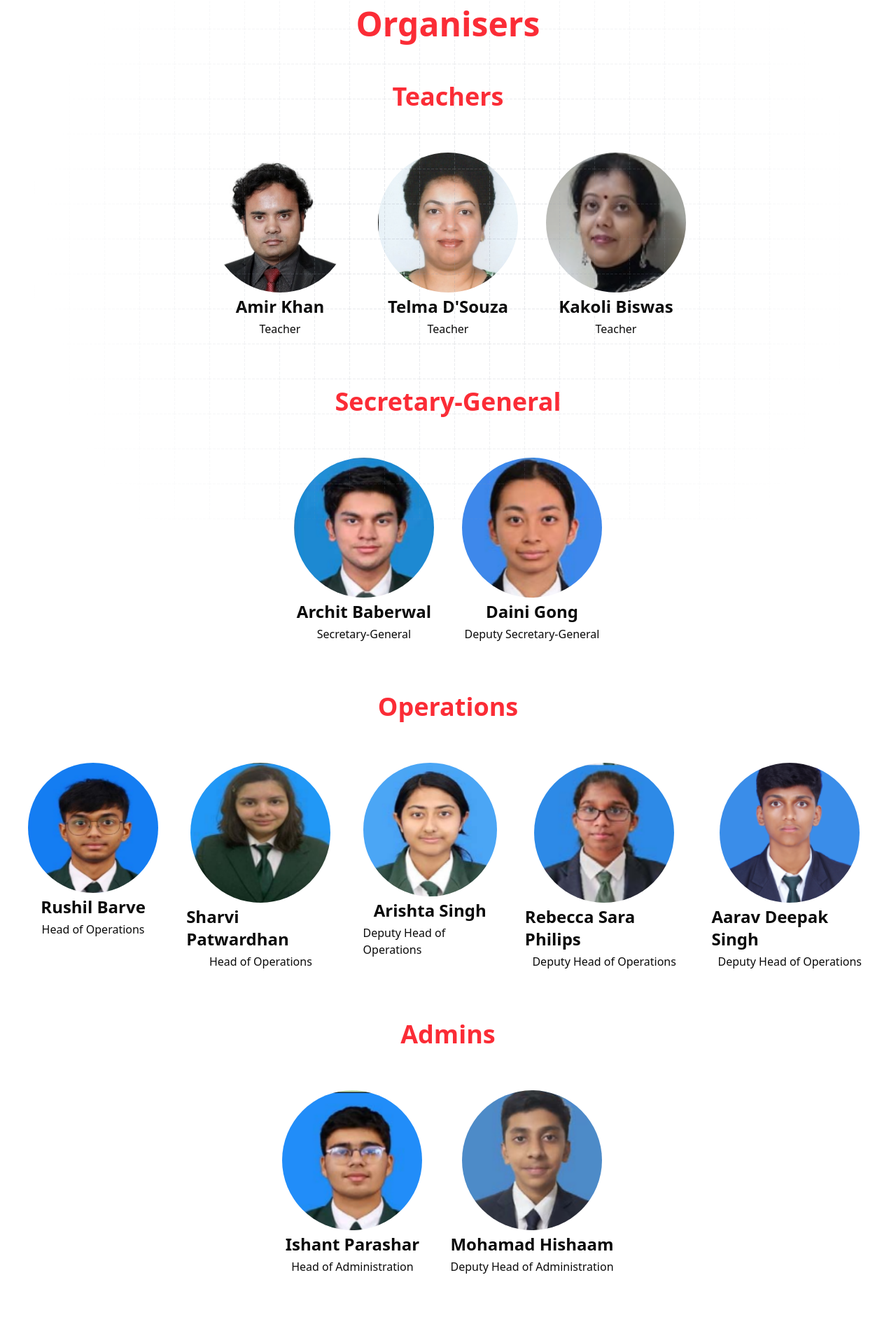
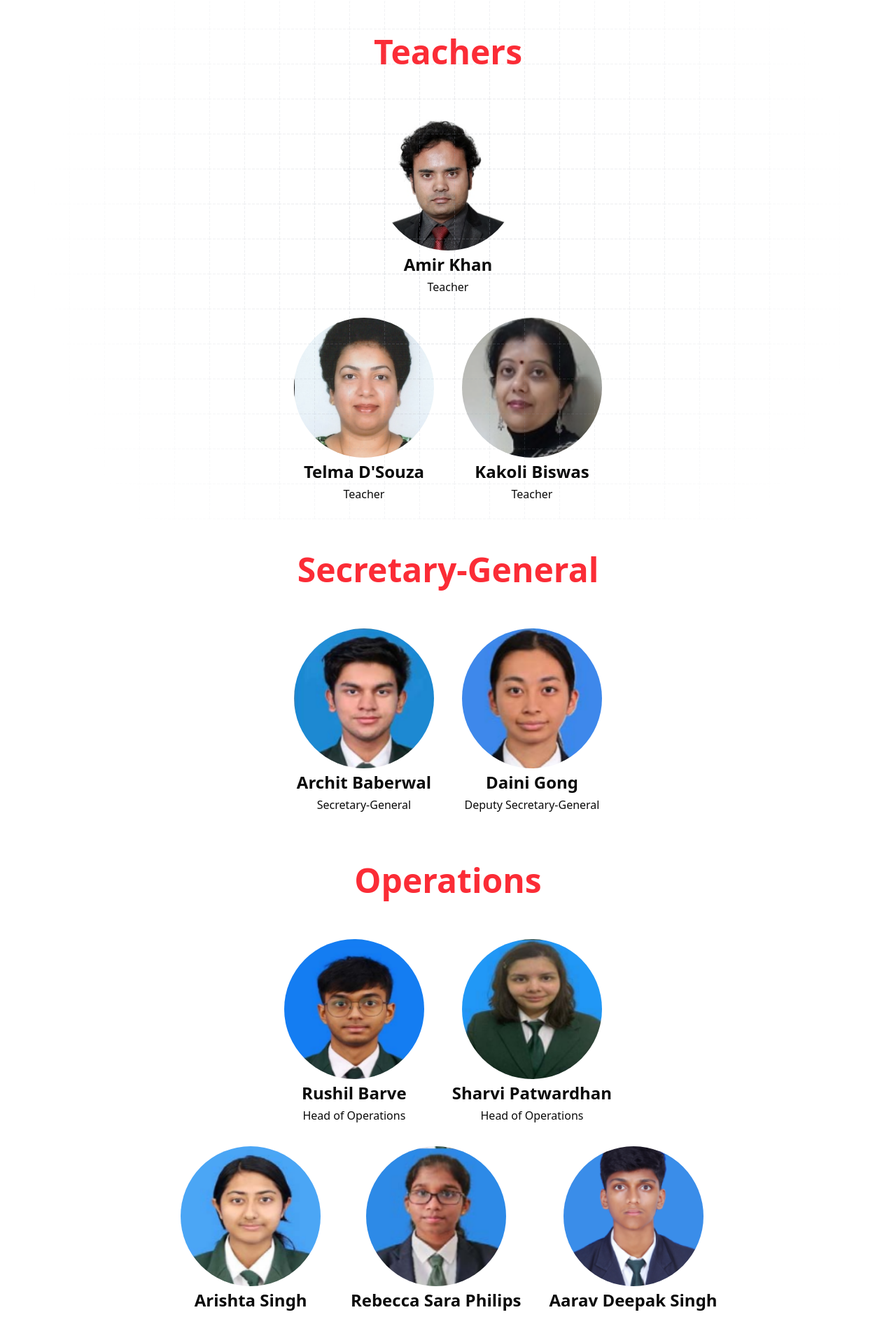
Before and after one commit to Achyut2009/dpsdqmun, a Next.js app: page /org in a window 1280 px wide. Shown: the part 58-1940 px from the top of the page at 70% size. Built offline with nearby package versions, Linux system fonts and the light colour scheme.

Commit message:
6th commit

```diff
--- a/src/app/data.ts
+++ b/src/app/data.ts
@@ -1,9 +1,12 @@
-const teachers = [
+const teachers_a = [
     {
         name: "Amir Khan",
         image: "/2025/Amir.png",
         desc: "",
     },
+]
+
+const teachers_b = [
     {
         name: "Telma D'Souza",
         image: "/2025/Telma.png",
@@ -44,7 +47,10 @@ const Operations = [
         image: "/2025/Sharvi.png",
         desc: "",
     },
-    {
+]
+
+const Deputy_Operations = [
+        {
         name: "Arishta Singh",
         post: "Deputy Head of Operations",
         image: "/2025/Arishta.png",
@@ -136,9 +142,11 @@ const directors = [
 ]
 
 export {
-    teachers,
+    teachers_a,
+    teachers_b,
     Sg,
     Operations,
+    Deputy_Operations,
     Admin,
     Press,
     IT,
--- a/src/app/org/page.tsx
+++ b/src/app/org/page.tsx
@@ -1,7 +1,7 @@
 "use client"
 
 import Image from "next/image";
-import { teachers, Sg, Operations, Admin, Press, IT } from "../data";import { GridPattern } from "@/components/ui/grid-pattern";
+import { teachers_a, teachers_b, Sg, Operations, Deputy_Operations, Admin, Press, IT } from "../data"; import { GridPattern } from "@/components/ui/grid-pattern";
 import { cn } from "@/lib/utils";
 
 export default function About() {
@@ -17,12 +17,29 @@ export default function About() {
                     "[mask-image:radial-gradient(600px_circle_at_center,white,transparent)]",
                 )}
             />
-            <h1 className="text-5xl font-bold mb-5 text-red-500">Organisers</h1>
 
             <div className="flex flex-col p-10 gap-10">
-                <h1 className="text-4xl font-bold mb-5 text-red-500 text-center">Teachers</h1>
+                <h1 className="text-5xl font-bold mb-5 text-red-500 text-center">Teachers</h1>
+                <div className="flex flex-col gap-x-10 justify-center">
+                    {teachers_a.map((person) => (
+                        <div key={person.name} className="mb-8 flex flex-col items-center gap-1">
+                            <Image
+                                alt="Profile Photo"
+                                className="rounded-full"
+                                height="200"
+                                src={person.image}
+                                style={{
+                                    aspectRatio: "100/100",
+                                    objectFit: "cover",
+                                }}
+                                width="200"
+                            />
+                            <h2 className="text-2xl font-semibold">{person.name}</h2>
+                            <p className="text-md">Teacher</p>
+                        </div>
+                    ))}
                     <div className="flex flex-row gap-x-10 justify-center">
-                    {teachers.map((person) => (
+                        {teachers_b.map((person) => (
                             <div key={person.name} className="mb-8 flex flex-col items-center gap-1">
                                 <Image
                                     alt="Profile Photo"
@@ -40,7 +57,8 @@ export default function About() {
                             </div>
                         ))}
                     </div>
-                <h1 className="text-4xl font-bold mb-5 text-red-500 text-center">Secretary-General</h1>
+                </div>
+                <h1 className="text-5xl font-bold mb-5 text-red-500 text-center">Secretary-General</h1>
                 <div className="flex flex-row gap-x-10 justify-center">
                     {Sg.map((person) => (
                         <div key={person.name} className="mb-8 flex flex-col items-center gap-1">
@@ -60,7 +78,8 @@ export default function About() {
                         </div>
                     ))}
                 </div>
-                <h1 className="text-4xl font-bold mb-5 text-red-500 text-center">Operations</h1>
+                <h1 className="text-5xl font-bold mb-5 text-red-500 text-center">Operations</h1>
+                <div className="flex flex-col gap-x-10 justify-center">
                     <div className="flex flex-row gap-x-10 justify-center">
                         {Operations.map((person) => (
                             <div key={person.name} className="mb-8 flex flex-col items-center gap-1">
@@ -80,7 +99,27 @@ export default function About() {
                             </div>
                         ))}
                     </div>
-                <h1 className="text-4xl font-bold mb-5 text-red-500 text-center">Admins</h1>
+                    <div className="flex flex-row gap-x-10 justify-center">
+                        {Deputy_Operations.map((person) => (
+                            <div key={person.name} className="mb-8 flex flex-col items-center gap-1">
+                                <Image
+                                    alt="Profile Photo"
+                                    className="rounded-full"
+                                    height="200"
+                                    src={person.image}
+                                    style={{
+                                        aspectRatio: "100/100",
+                                        objectFit: "cover",
+                                    }}
+                                    width="200"
+                                />
+                                <h2 className="text-2xl font-semibold">{person.name}</h2>
+                                <p className="text-md">{person.post}</p>
+                            </div>
+                        ))}
+                    </div>
+                </div>
+                <h1 className="text-5xl font-bold mb-5 text-red-500 text-center">Admins</h1>
                 <div className="flex flex-row gap-x-10 justify-center">
                     {Admin.map((person) => (
                         <div key={person.name} className="mb-8 flex flex-col items-center gap-1">
@@ -100,7 +139,7 @@ export default function About() {
                         </div>
                     ))}
                 </div>
-                <h1 className="text-4xl font-bold mb-5 text-red-500 text-center">Press Team</h1>
+                <h1 className="text-5xl font-bold mb-5 text-red-500 text-center">Press Team</h1>
                 <div className="flex flex-row gap-x-10 justify-center">
                     {Press.map((person) => (
                         <div key={person.name} className="mb-8 flex flex-col items-center gap-1">
@@ -120,7 +159,7 @@ export default function About() {
                         </div>
                     ))}
                 </div>
-                <h1 className="text-4xl font-bold mb-5 text-red-500 text-center">IT Team</h1>
+                <h1 className="text-5xl font-bold mb-5 text-red-500 text-center">IT Team</h1>
                 <div className="flex flex-row gap-x-10 justify-center">
                     {IT.map((person) => (
                         <div key={person.name} className="mb-8 flex flex-col items-center gap-1">
```
Also changed, not shown: 1 other file (tests, documents, lock files or other folders). Lines whose indentation alone changed are shown as unchanged.
